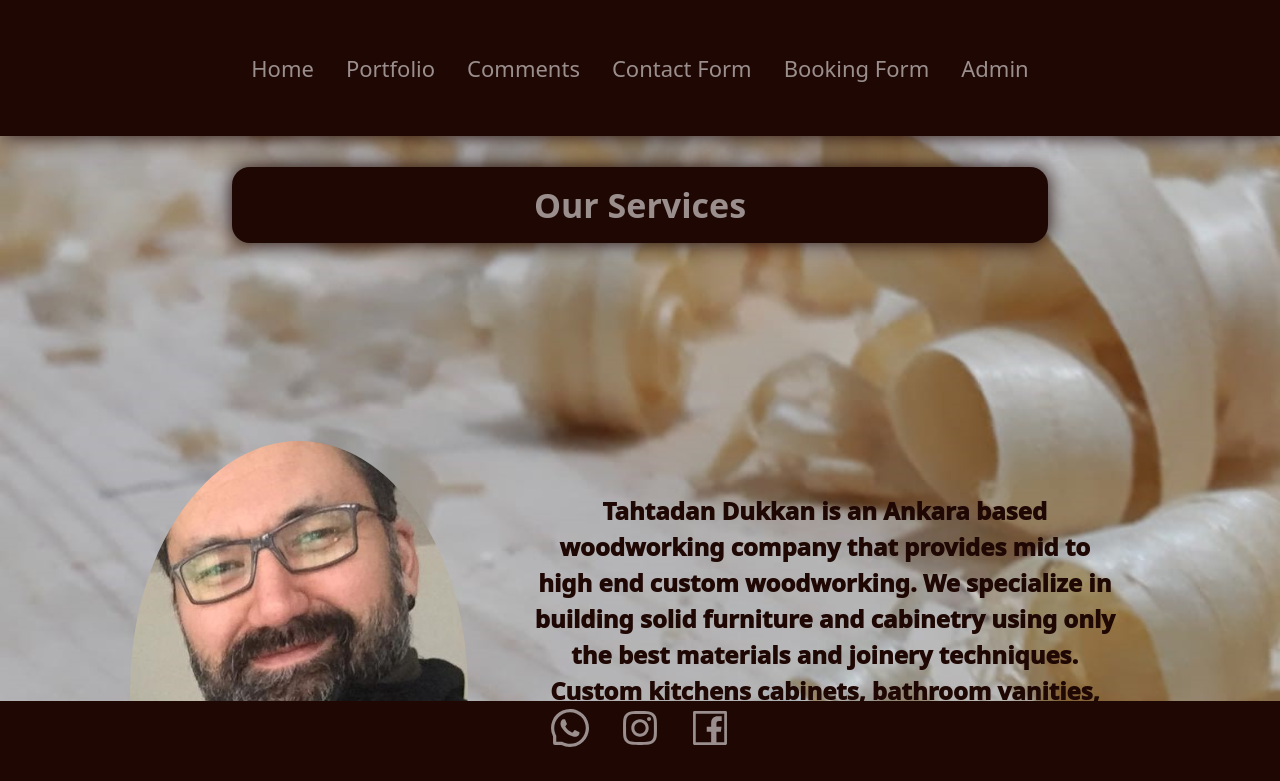
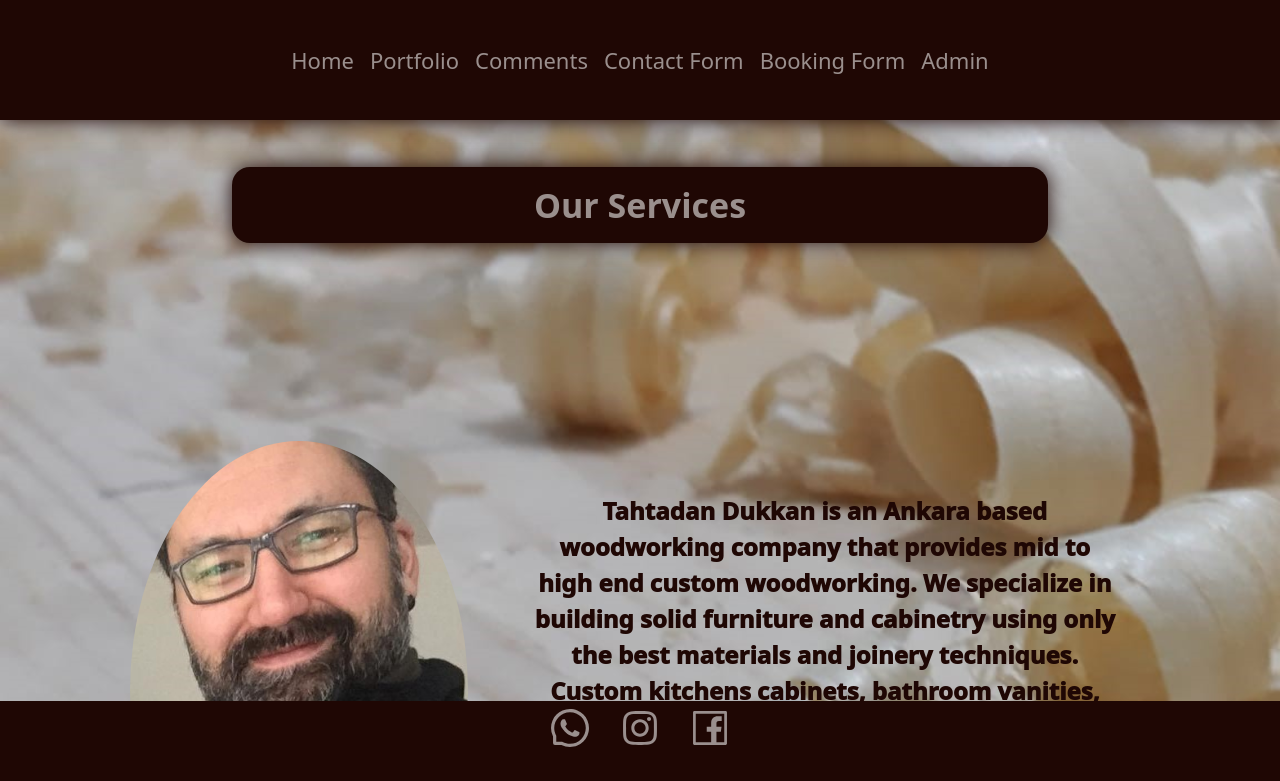
Before and after one commit to emresorkun/handyman-reactjs, a React (Create React App) app: page / in a window 1280 px wide. Shown: the top 781 px of the page. Built offline with nearby package versions, Linux system fonts and the light colour scheme.

Commit message:
nav.links replaced with nav.items

```diff
--- a/src/components/Navbar.js
+++ b/src/components/Navbar.js
@@ -4,6 +4,8 @@ import "bootstrap/dist/css/bootstrap.min.css";
 import { Link } from "react-router-dom";
 export default function Navibar() {
   const [expanded, setExpanded] = useState(false);
+
+  //instead of Nav.Link Nav.Item used to avoid warning
   return (
     <Navbar expanded={expanded} fixed="top" expand="lg" variant="dark">
       <Navbar.Toggle
@@ -12,45 +14,41 @@ export default function Navibar() {
       />
       <Navbar.Collapse id="basic-navbar-nav">
         <Nav className="m-auto">
-          <Nav.Link onClick={() => setExpanded(false)}>
+          <Nav.Item onClick={() => setExpanded(false)} ele>
             <Link className="nav-link" to="/">
               Home
             </Link>
-          </Nav.Link>
-          <Nav.Link onClick={() => setExpanded(false)}>
+          </Nav.Item>
+          <Nav.Item onClick={() => setExpanded(false)} ele>
             <Link className="nav-link" to="works">
               Portfolio
             </Link>
-          </Nav.Link>
-          <Nav.Link onClick={() => setExpanded(false)}>
+          </Nav.Item>
+          <Nav.Item onClick={() => setExpanded(false)} ele>
             <Link className="nav-link" to="comments">
               Comments
             </Link>
-          </Nav.Link>
-          <Nav.Link onClick={() => setExpanded(false)}>
+          </Nav.Item>
+          <Nav.Item onClick={() => setExpanded(false)} ele>
             <Link className="nav-link" to="contact-form">
               Contact Form
             </Link>
-          </Nav.Link>
-          <Nav.Link onClick={() => setExpanded(false)}>
+          </Nav.Item>
+          <Nav.Item onClick={() => setExpanded(false)} ele>
             <Link className="nav-link" to="bookings">
               Booking Form
             </Link>
-          </Nav.Link>
-          <Nav.Link onClick={() => setExpanded(false)}>
+          </Nav.Item>
+          <Nav.Item onClick={() => setExpanded(false)} ele>
             <Link className="nav-link" to="admin">
               Admin
             </Link>
-          </Nav.Link>
+          </Nav.Item>
         </Nav>
       </Navbar.Collapse>
     </Navbar>
-
   );
 }
-
-
-
 
 // import React from "react";
 // import { Nav, Navbar } from "react-bootstrap";
```
